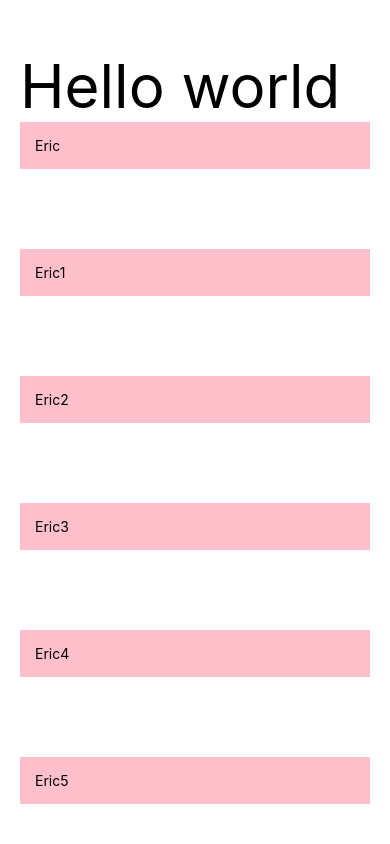
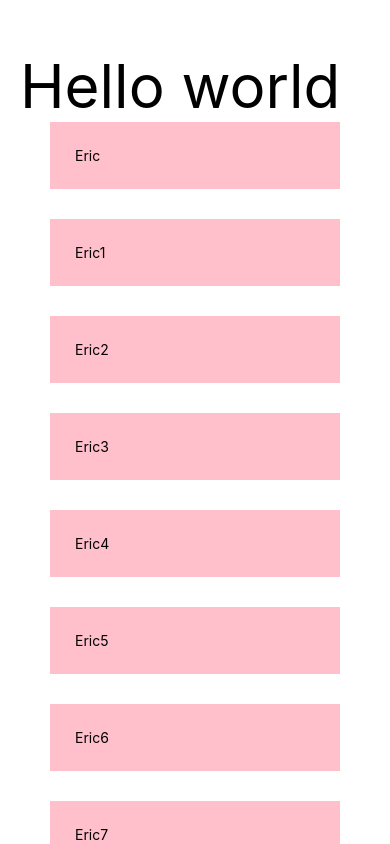
Before and after one commit to TrungNguyenHRZ/react-native-todo, a React Native app: screen / in a window 390 px wide. Built offline with nearby package versions, Linux system fonts and the light colour scheme.

Commit message:
add flat list to app

```diff
--- a/App.tsx
+++ b/App.tsx
@@ -2,6 +2,7 @@ import { StatusBar } from "expo-status-bar";
 import { useState } from "react";
 import {
   Button,
+  FlatList,
   ScrollView,
   StyleSheet,
   Text,
@@ -41,12 +42,45 @@ export default function App() {
       name: "Eric5",
       age: 18,
     },
+    {
+      id: 7,
+      name: "Eric6",
+      age: 18,
+    },
+    {
+      id: 8,
+      name: "Eric7",
+      age: 18,
+    },
+    {
+      id: 9,
+      name: "Eric8",
+      age: 18,
+    },
   ]);
 
   return (
     <View style={styles.container}>
       <Text style={{ fontSize: 60 }}>Hello world</Text>
-      <ScrollView>
+      <FlatList
+        keyExtractor={(item) => item.id + ""}
+        data={students}
+        renderItem={({ item }) => {
+          return (
+            <View
+              style={{
+                padding: 25,
+                backgroundColor: "pink",
+                marginBottom: 30,
+                marginHorizontal: 30,
+              }}
+            >
+              <Text>{item.name}</Text>
+            </View>
+          );
+        }}
+      />
+      {/* <ScrollView>
         {students.map((item) => {
           return (
             <View
@@ -61,7 +95,7 @@ export default function App() {
             </View>
           );
         })}
-      </ScrollView>
+      </ScrollView> */}
     </View>
   );
 }
```
